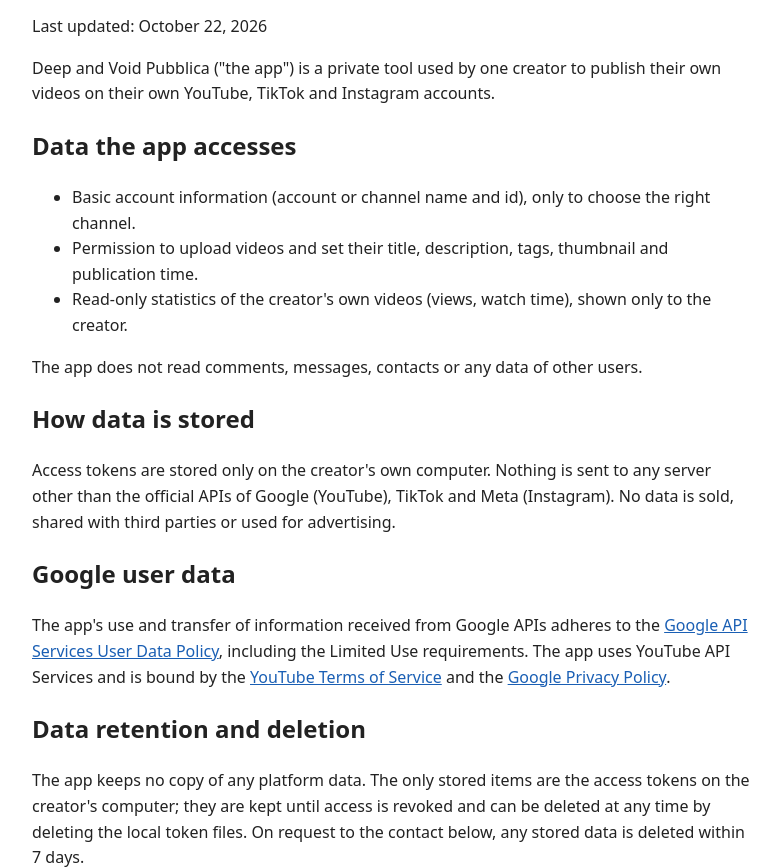
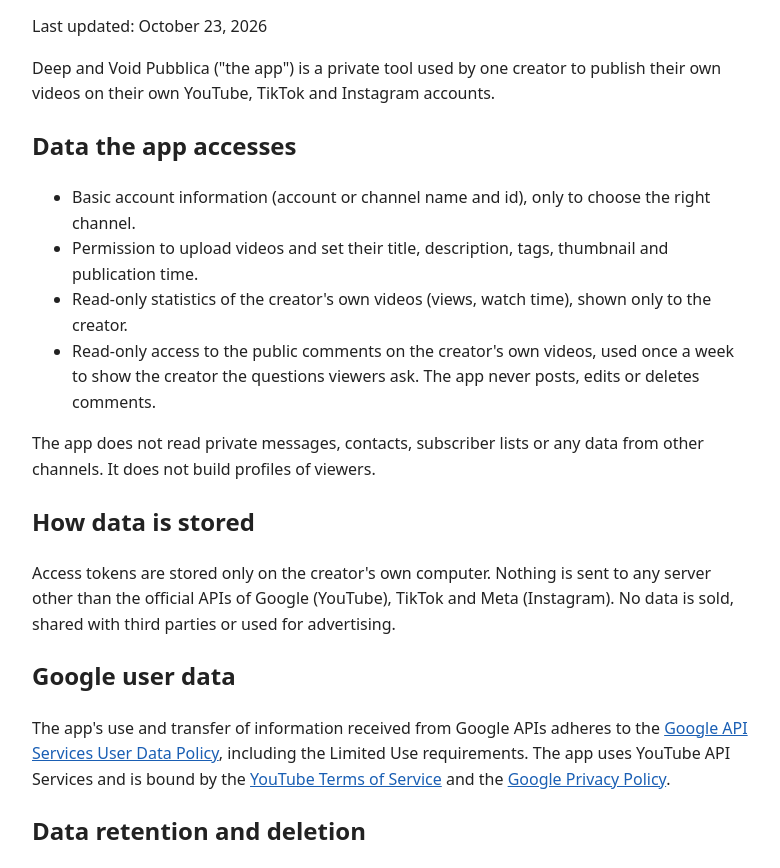
Before and after one commit to deepandvoid/deepandvoid.github.io, a plain HTML site: page privacy.html in a window 1280 px wide. Shown: the part 84-952 px from the top of the page, without its empty margins (248-1028 px from the left). Drawn offline with Linux system fonts and the light colour scheme.

Commit message:
Add files via upload

```diff
--- a/privacy.html
+++ b/privacy.html
@@ -3,19 +3,20 @@
 <head><meta charset="utf-8"><meta name="viewport" content="width=device-width,initial-scale=1"><title>Privacy Policy · Deep and Void Pubblica</title><style>body{font-family:system-ui,sans-serif;max-width:720px;margin:40px auto;padding:0 16px;line-height:1.6;color:#222;background:#fff}h1{font-size:1.6em}a{color:#1a5fb4}</style></head>
 <body>
 <h1>Privacy Policy</h1>
-<p>Last updated: October 22, 2026</p>
+<p>Last updated: October 23, 2026</p>
 <p>Deep and Void Pubblica ("the app") is a private tool used by one creator to publish their own videos on their own YouTube, TikTok and Instagram accounts.</p>
 <h2>Data the app accesses</h2>
 <ul><li>Basic account information (account or channel name and id), only to choose the right channel.</li>
 <li>Permission to upload videos and set their title, description, tags, thumbnail and publication time.</li>
-<li>Read-only statistics of the creator's own videos (views, watch time), shown only to the creator.</li></ul>
-<p>The app does not read comments, messages, contacts or any data of other users.</p>
+<li>Read-only statistics of the creator's own videos (views, watch time), shown only to the creator.</li>
+<li>Read-only access to the public comments on the creator's own videos, used once a week to show the creator the questions viewers ask. The app never posts, edits or deletes comments.</li></ul>
+<p>The app does not read private messages, contacts, subscriber lists or any data from other channels. It does not build profiles of viewers.</p>
 <h2>How data is stored</h2>
 <p>Access tokens are stored only on the creator's own computer. Nothing is sent to any server other than the official APIs of Google (YouTube), TikTok and Meta (Instagram). No data is sold, shared with third parties or used for advertising.</p>
 <h2>Google user data</h2>
 <p>The app's use and transfer of information received from Google APIs adheres to the <a href="https://developers.google.com/terms/api-services-user-data-policy">Google API Services User Data Policy</a>, including the Limited Use requirements. The app uses YouTube API Services and is bound by the <a href="https://www.youtube.com/t/terms">YouTube Terms of Service</a> and the <a href="https://policies.google.com/privacy">Google Privacy Policy</a>.</p>
 <h2>Data retention and deletion</h2>
-<p>The app keeps no copy of any platform data. The only stored items are the access tokens on the creator's computer; they are kept until access is revoked and can be deleted at any time by deleting the local token files. On request to the contact below, any stored data is deleted within 7 days.</p>
+<p>The app stores only what the creator needs, on the creator's own computer: the access tokens, short reports with the statistics of the creator's own videos, and a weekly list of viewer questions taken from comments (comment text only, no usernames). Reports and lists older than 30 days are deleted, and statistics are refreshed from the API at least every 30 days. Access tokens are kept until access is revoked and can be deleted at any time by deleting the local token files. On request to the contact below, any stored data is deleted within 7 days.</p>
 <h2>Revoking access</h2>
 <p>Access can be revoked at any time from the Google account permissions page (<a href="https://myaccount.google.com/permissions">myaccount.google.com/permissions</a>), from TikTok's "Manage app permissions" settings, or from Instagram's "Apps and websites" settings.</p>
 <h2>Contact</h2>
```
